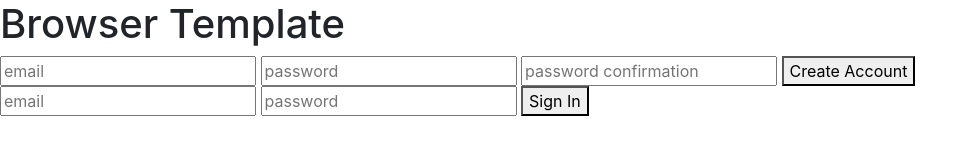
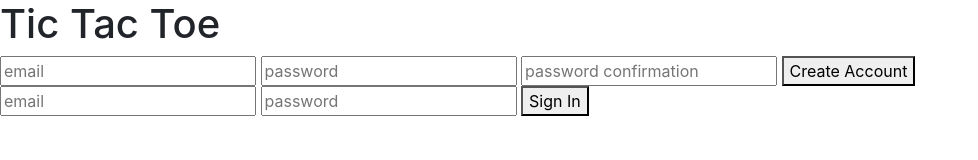
Before and after one commit to pvallerie/game-project-client, a website built with webpack: page index.html in a window 1280 px wide. Shown: the whole page, without its empty margins (0-978 px from the left). Built offline with nearby package versions, Linux system fonts and the light colour scheme.

Commit message:
Add some CSS styling to game board

```diff
--- a/assets/styles/index.scss
+++ b/assets/styles/index.scss
@@ -4,4 +4,5 @@
 .gameboard-locations {
     border: 1px solid;
     background-color: $board-color;
+    height: 100px;
 }
--- a/index.html
+++ b/index.html
@@ -14,7 +14,7 @@
 
     <body>
 
-      <h1>Browser Template</h1>
+      <h1>Tic Tac Toe</h1>
 
       <div class="unauthenticated">
         <form id="sign-up">
```
